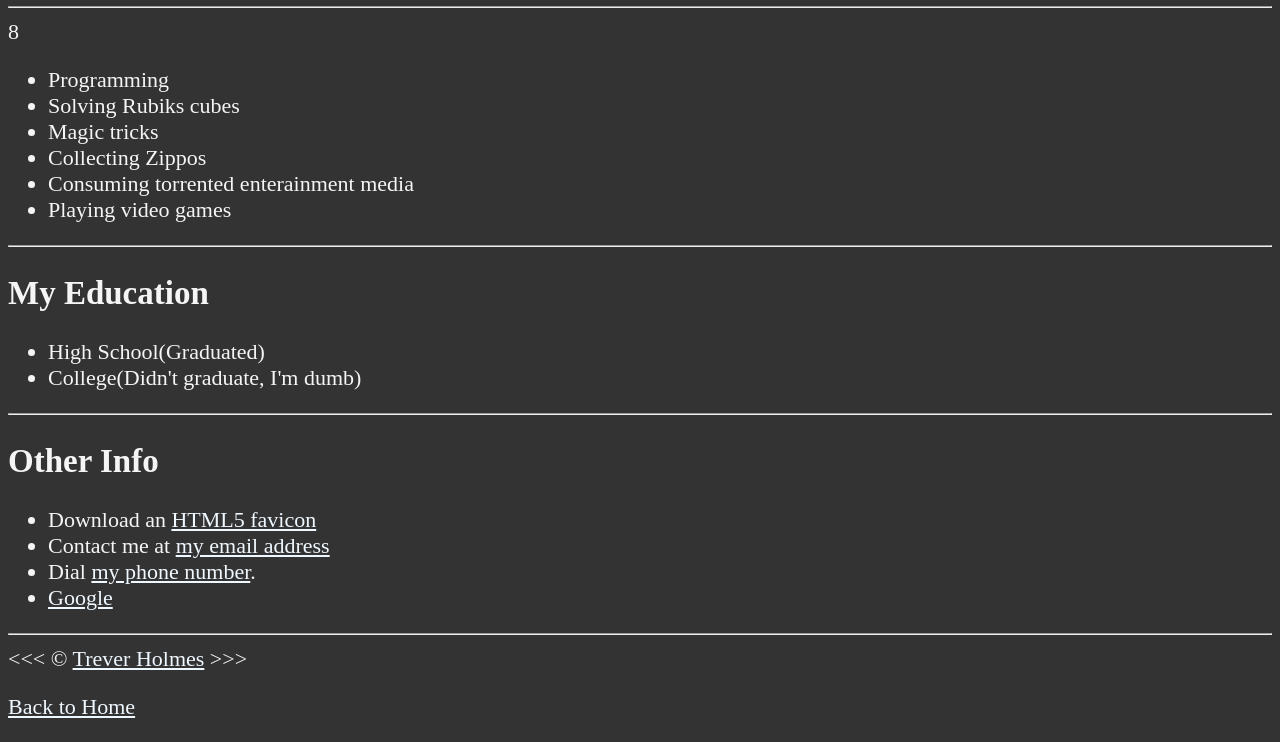
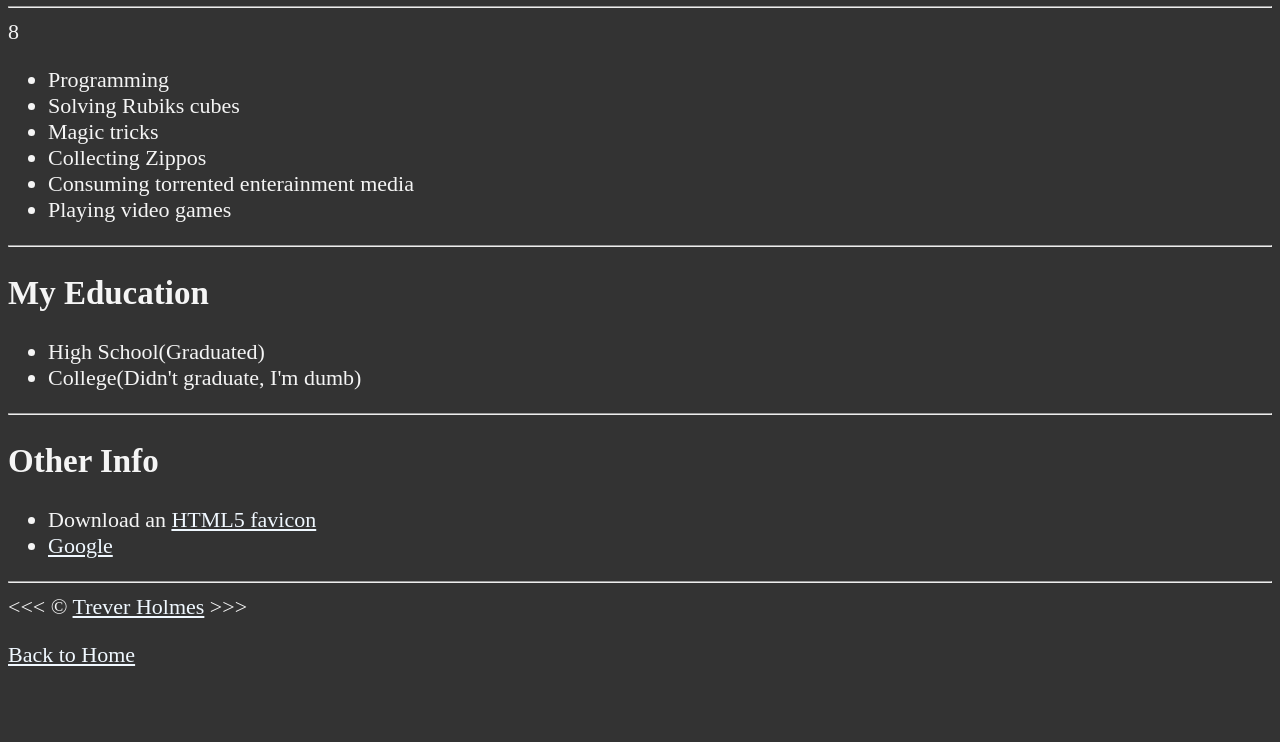
Before and after one commit to NightWng120/NightWng120.github.io, a plain HTML site: page about.html in a window 1280 px wide. Shown: the part 441-1183 px from the top of the page. After the commit the page ends 1131 px from the top, so only its background shows below. Drawn offline with Linux system fonts and the light colour scheme.

Commit message:
removed personal info

```diff
--- a/about.html
+++ b/about.html
@@ -47,8 +47,12 @@
 	<h2>Other Info</h2>
 	<ul>
 		<li>Download an <a href="html5.png" download>HTML5 favicon</a></li>
-		<li>Contact me at <a href="mailto:treverholmes9@gmail.com">my email address</a></li>
-		<li>Dial <a href="tel:+7653715757">my phone number</a>. </li>
+		<!--
+			<li>Contact me at <a href="mailto:treverholmes9@gmail.com">my email address</a></li>
+		 -->
+		<!--
+			<li>Dial <a href="tel:+7653715757">my phone number</a>. </li>
+		 -->
 		<li><a href="https://www.google.com" target="_blank">Google</a></li>
 	</ul>
 
```
